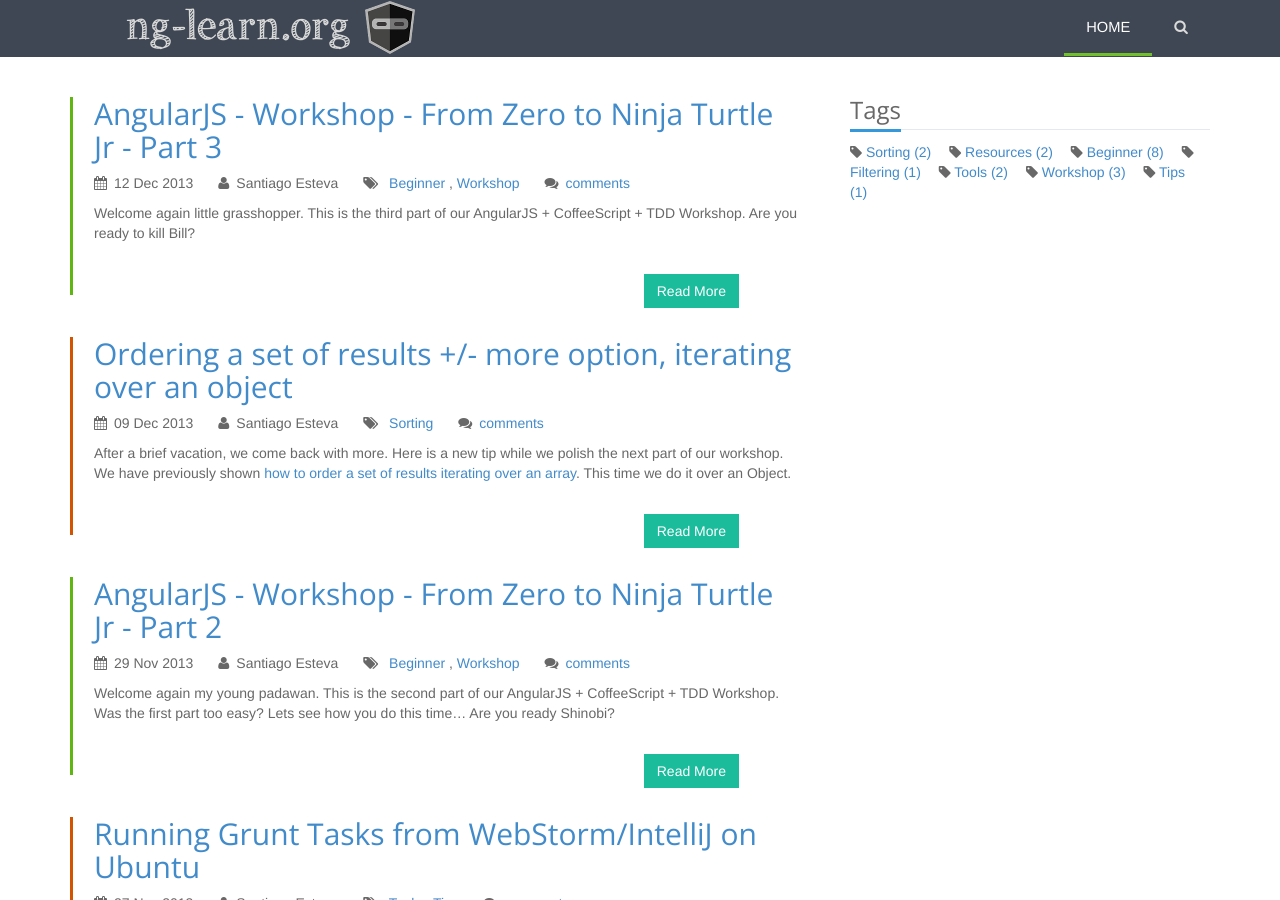
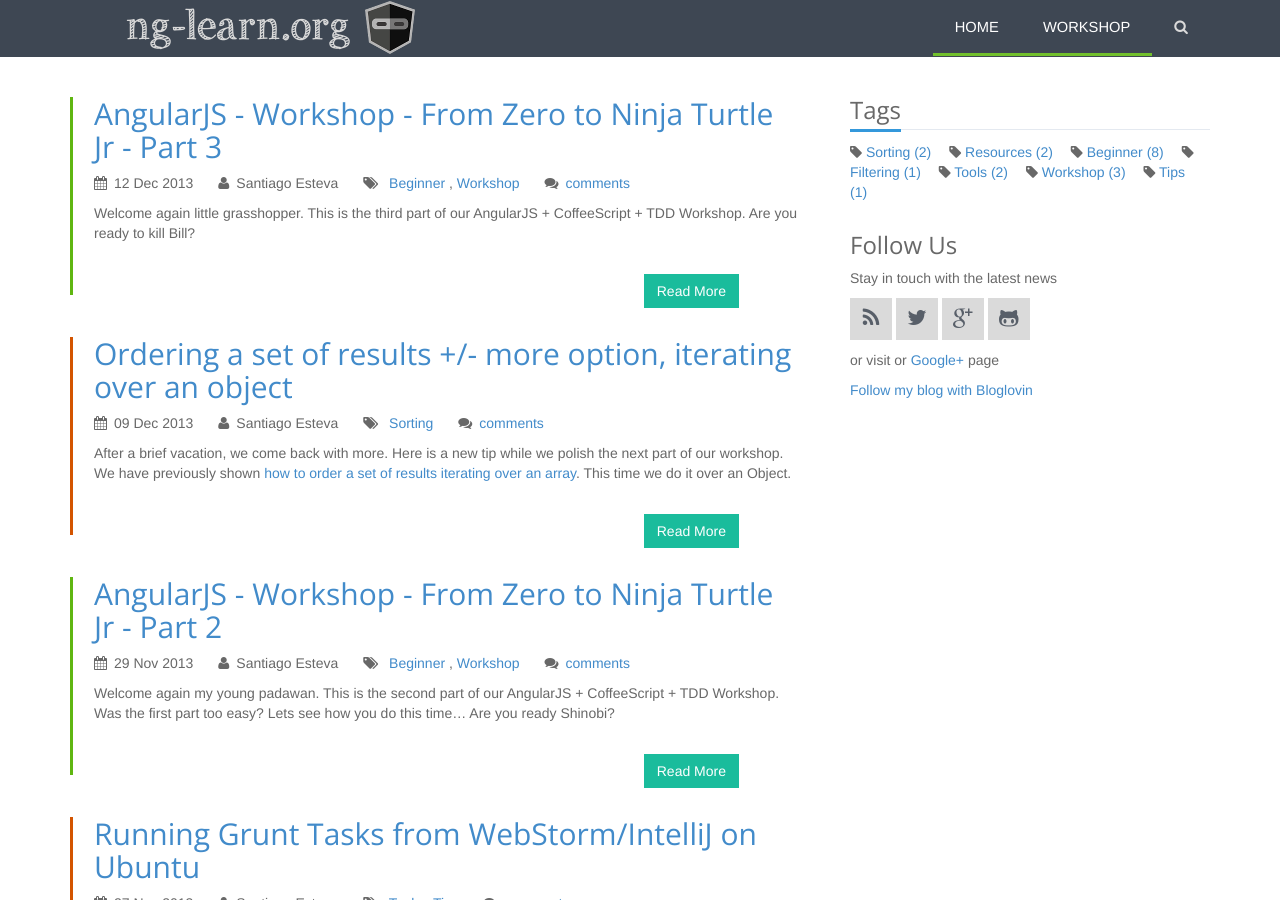
Before and after one commit to ng-learn-org/ng-learn-org.github.io, a Jekyll site: the page built from index.html, in a window 1280 px wide and 900 px high. Built offline with Jekyll 4.4.1, drawn with Linux system fonts in a browser that asks for light colours; the list of posts is cut into pages by our own code; comment, search, counter and statistics services are not loaded.

Commit message:
updated menu and social data

```diff
--- a/_includes/footer.html
+++ b/_includes/footer.html
@@ -27,19 +27,7 @@
         <!-- /empty -->
 
         <!-- stay in touch -->
-        <div class="col-lg-4 col-md-4 col-sm-4 col-xs-12">
-          <section>
-            <h3>Follow Us</h3>
-            <p>Stay in touch with the latest news</p>
-            <ul class="social">
-              <li><a href="{{ site.url }}/atom.xml" class="rss"><i class="fa fa-rss"></i></a>
-              <li><a href="https://twitter.com/ng_learn" class="twitter"><i class="fa fa-twitter"></i></a>
-              <li><a href="https://plus.google.com/+Ng-learnOrg" class="google-plus"><i class="fa fa-google-plus"></i></a>
-              <li><a href="https://github.com/ng-learn-org" class="github"><i class="fa fa-github-alt"></i></a>
-            </ul>
-            <p>or visit or <a href="https://plus.google.com/100416474018923825711" rel="publisher">Google+</a> page</p>
-          </section>
-        </div>
+        {% include stayintouch.html %}
         <!-- /stay in touch -->
 
       </div>
--- a/_includes/header.html
+++ b/_includes/header.html
@@ -19,6 +19,7 @@
       <div class="collapse navbar-collapse" id="navbar">
         <ul class="nav navbar-nav navbar-right">
           <li class="active"><a href="/">Home</a></li>
+          <li class="active"><a href="/tags/workshop.html">Workshop</a></li>
           <li class="sm-hidden xs-hidden dropdown">
             <a href="#" class="dropdown-toggle" data-toggle="dropdown"><i class="fa fa-search"></i></a>
               <!-- search box -->
--- /dev/null
+++ b/_includes/stayintouch.html
@@ -0,0 +1,15 @@
+<!-- stay in touch -->
+<div class="col-lg-4 col-md-4 col-sm-4 col-xs-12">
+    <section>
+        <h3>Follow Us</h3>
+        <p>Stay in touch with the latest news</p>
+        <ul class="social">
+            <li><a href="{{ site.url }}/atom.xml" class="rss"><i class="fa fa-rss"></i></a>
+            <li><a href="https://twitter.com/ng_learn" class="twitter"><i class="fa fa-twitter"></i></a>
+            <li><a href="https://plus.google.com/+Ng-learnOrg" class="google-plus"><i class="fa fa-google-plus"></i></a>
+            <li><a href="https://github.com/ng-learn-org" class="github"><i class="fa fa-github-alt"></i></a>
+        </ul>
+        <p>or visit or <a href="https://plus.google.com/100416474018923825711" rel="publisher">Google+</a> page</p>
+    </section>
+</div>
+<!-- /stay in touch -->
--- a/_layouts/default.html
+++ b/_layouts/default.html
@@ -32,6 +32,14 @@
           <!-- tags -->
 
         </div>
+
+        <!-- stay in touch -->
+        {% include stayintouch.html %}
+        <!-- /stay in touch -->
+          <div class="col-lg-4 col-md-4 col-sm-3 col-xs-12">
+            <a href="http://www.bloglovin.com/blog/11330823/?claim=29bjfu55v6d">Follow my blog with Bloglovin</a>
+          </div>
+
         <!-- sidebar -->
       </div>
     </div>
```
